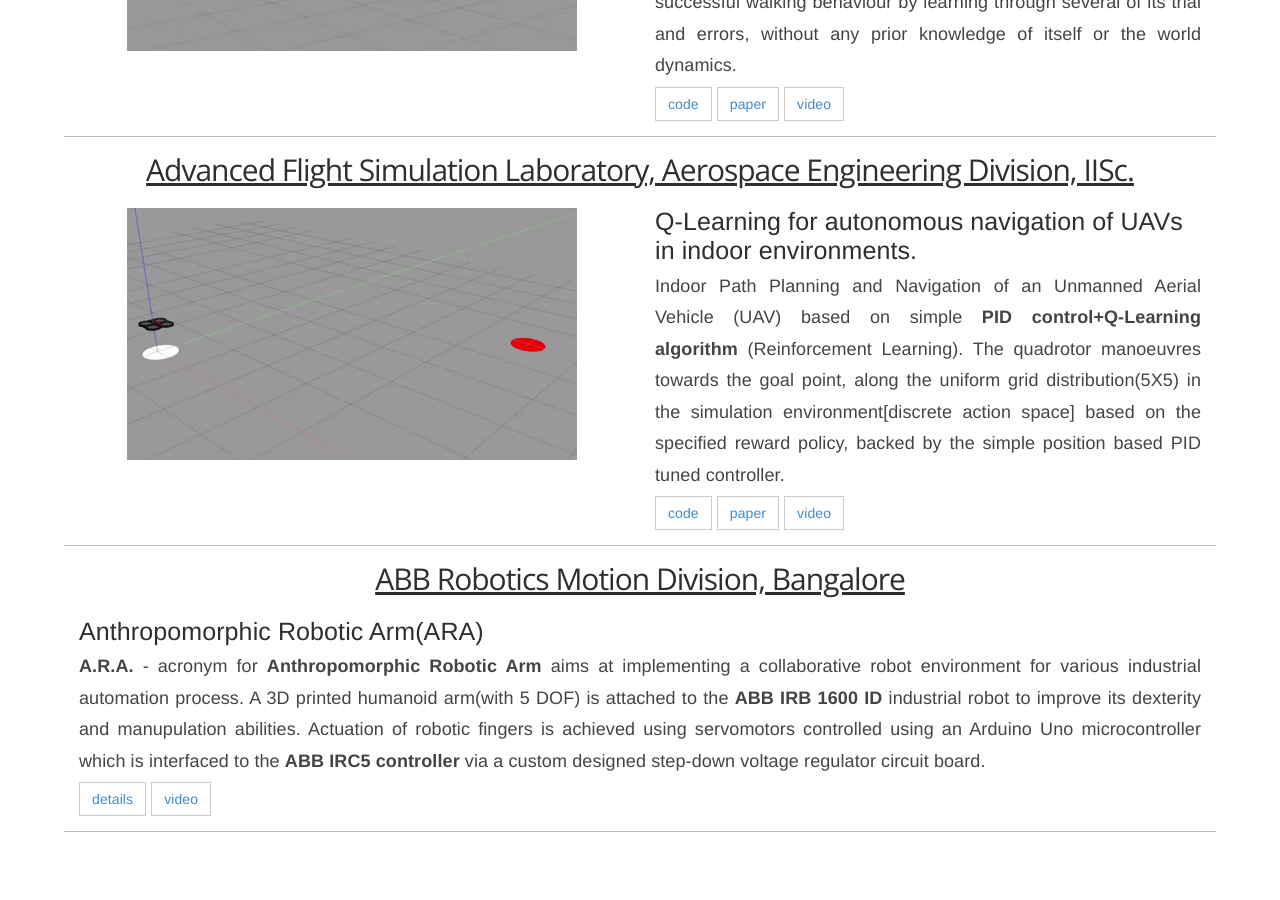
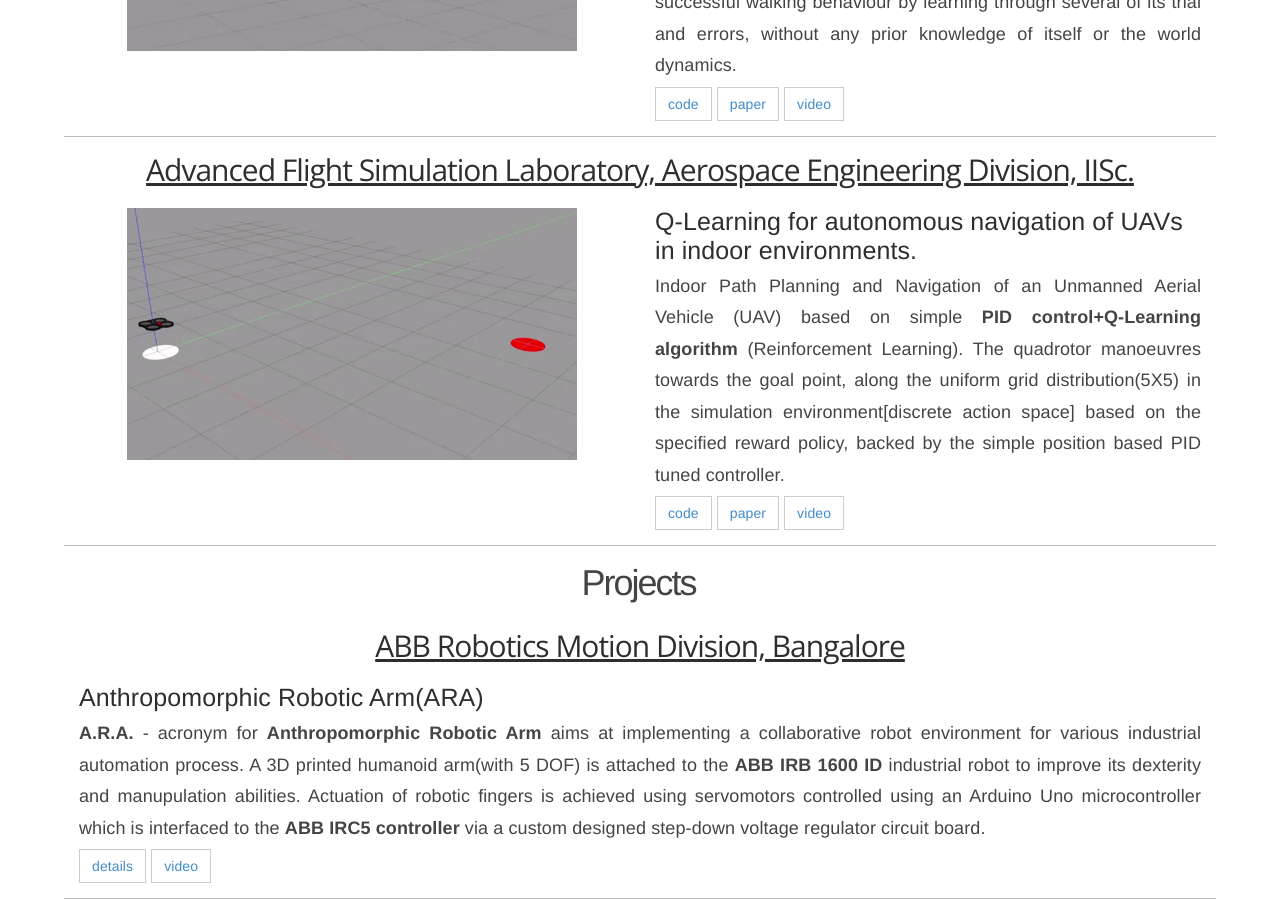
Before and after one commit to navuboy/navuboy.github.io, a Jekyll site: the page built from research.html, in a window 1280 px wide and 900 px high, scrolled down 664 px. Built offline with Jekyll 4.4.1, drawn with Linux system fonts in a browser that asks for light colours; some web fonts are replaced; before the commit the page ends 1497 px from its top, so only the background shows below that.

Commit message:
Updated research.md

```diff
--- a/_includes/research.md
+++ b/_includes/research.md
@@ -69,6 +69,8 @@
 </div>
 
 ---
+
+<h1 class="rsection">Projects</h1>
 
 <h2><u>ABB Robotics Motion Division, Bangalore</u></h2>
 
```
